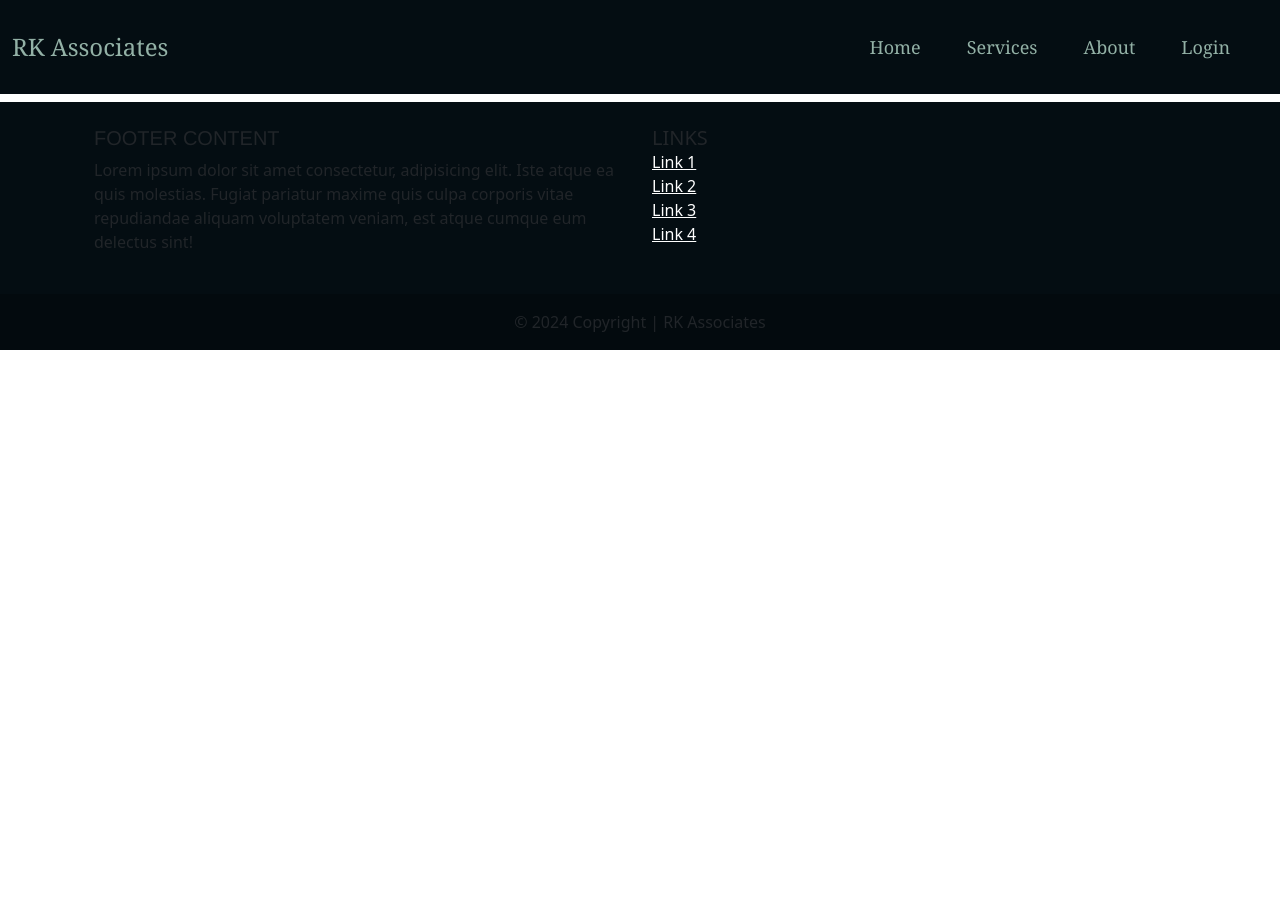
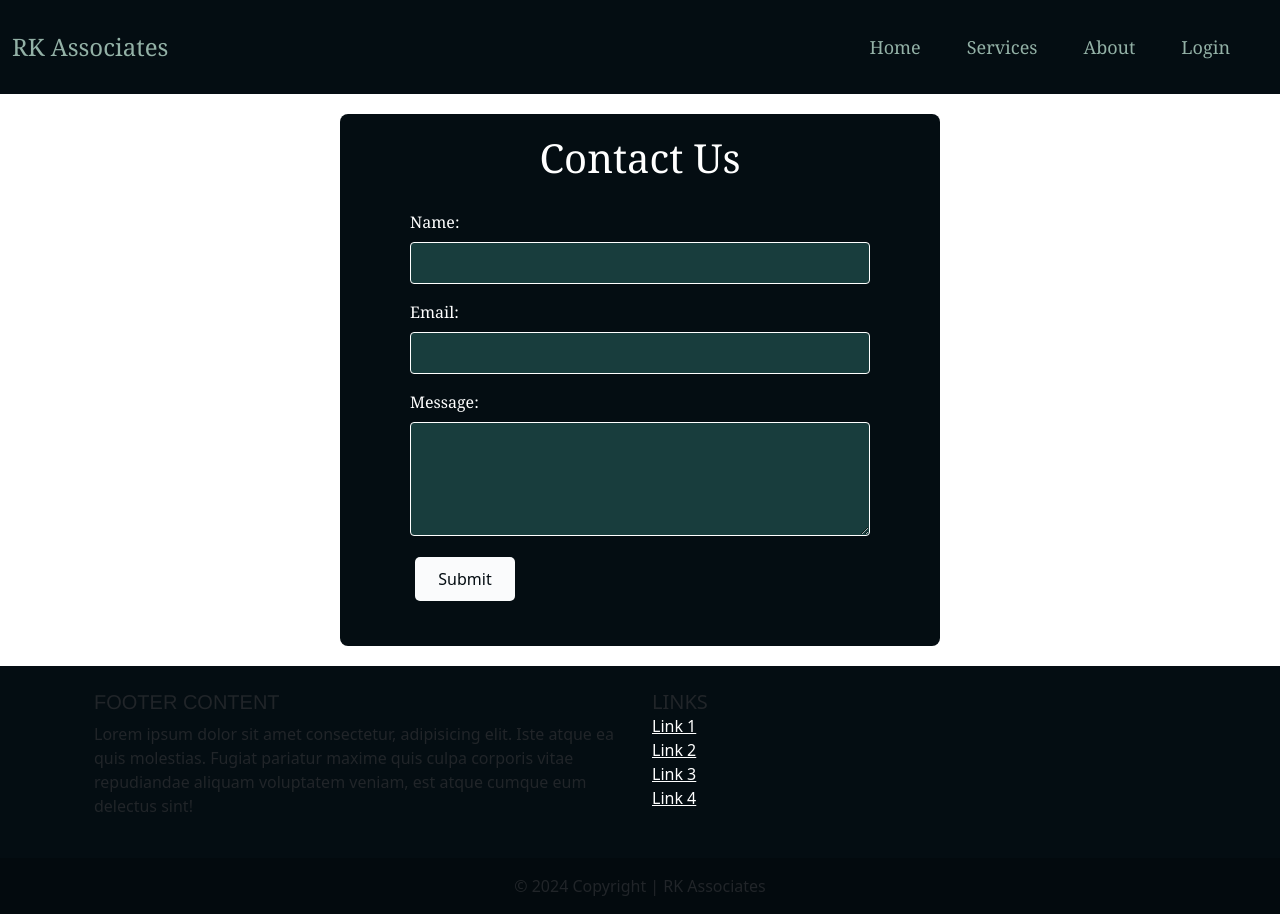
Before and after one commit to vaibhavpandeygit/RK-CMS, a React (Create React App) app in the folder client/: page /contact in a window 1280 px wide. Before the commit the page ends 800 px from the top, so only its background shows below. Built offline with nearby package versions, Linux system fonts and the light colour scheme.

Commit message:
contact-us page ready

```diff
--- a/client/package.json
+++ b/client/package.json
@@ -8,6 +8,7 @@
     "@testing-library/user-event": "^13.5.0",
     "react": "^18.2.0",
     "react-dom": "^18.2.0",
+    "react-icons": "^5.0.1",
     "react-router-dom": "^6.22.0",
     "react-scripts": "5.0.1",
     "web-vitals": "^2.1.4"
--- /dev/null
+++ b/client/src/Pages/CSSPage/contact.css
@@ -0,0 +1,72 @@
+.box{
+  display: flex;
+  justify-content: center;
+  size: 300px;
+}
+
+
+.contact-us-container {
+    display: grid;
+    justify-content: center;
+    align-items: center;
+    background-color: rgb(4, 13, 18);
+    color: #fff;
+    padding: 20px;
+    margin: 20px;
+    border-radius: 8px;
+    width: 600px;
+
+  }
+
+  h1{
+    font-family: Georgia;
+    display: flex;
+    justify-content: center;
+    align-items: center;
+  }
+
+
+
+  form {
+    justify-content: center;
+    display: flex;
+    flex-direction: column;
+    width: 500px;
+    padding: 20px;
+    border-radius: 8px;
+  }
+
+  label {
+    margin-bottom: 8px;
+    font-family: georgia;
+  }
+
+  input,
+  textarea {
+    padding: 8px;
+    margin-bottom: 16px;
+    border: 1px solid #fff;
+    border-radius: 4px;
+    background-color: rgb(24, 61, 61);
+    color: #fff;
+  }
+
+  button {
+    transition: all .3s ease;
+    display: flex;
+    justify-content: center;
+    padding: 10px;
+    background-color: rgb(250, 251, 252);
+    color: rgb(4, 13, 18);
+    border: none;
+    border-radius: 5px;
+    cursor: pointer;
+    width: 100px;
+    margin: 5px;
+
+  }
+  button:hover{
+    color: #fff;
+    background-color: rgb(24, 61, 61);
+
+  }
--- a/client/src/Pages/Contact.js
+++ b/client/src/Pages/Contact.js
@@ -1,9 +1,28 @@
 import React from 'react'
+import './CSSPage/contact.css'
 
 const Contact = () => {
   return (
-    <div>
-      <h1></h1>
+    <div className='box'>
+      <br></br>
+      <div className="contact-us-container">
+      <h1>Contact Us</h1>
+      <form>
+        <label htmlFor="name">Name:</label>
+        <input type="text" id="name" name="name" required />
+
+        <label htmlFor="email">Email:</label>
+        <input type="email" id="email" name="email" required />
+
+        <label htmlFor="message">Message:</label>
+        <textarea id="message" name="message" rows="4" required></textarea>
+
+         <button type="submit">Submit</button>
+
+      </form>
+    </div>
+
+
     </div>
   )
 }
```
Also changed, not shown: 1 other file (tests, documents, lock files or other folders).
